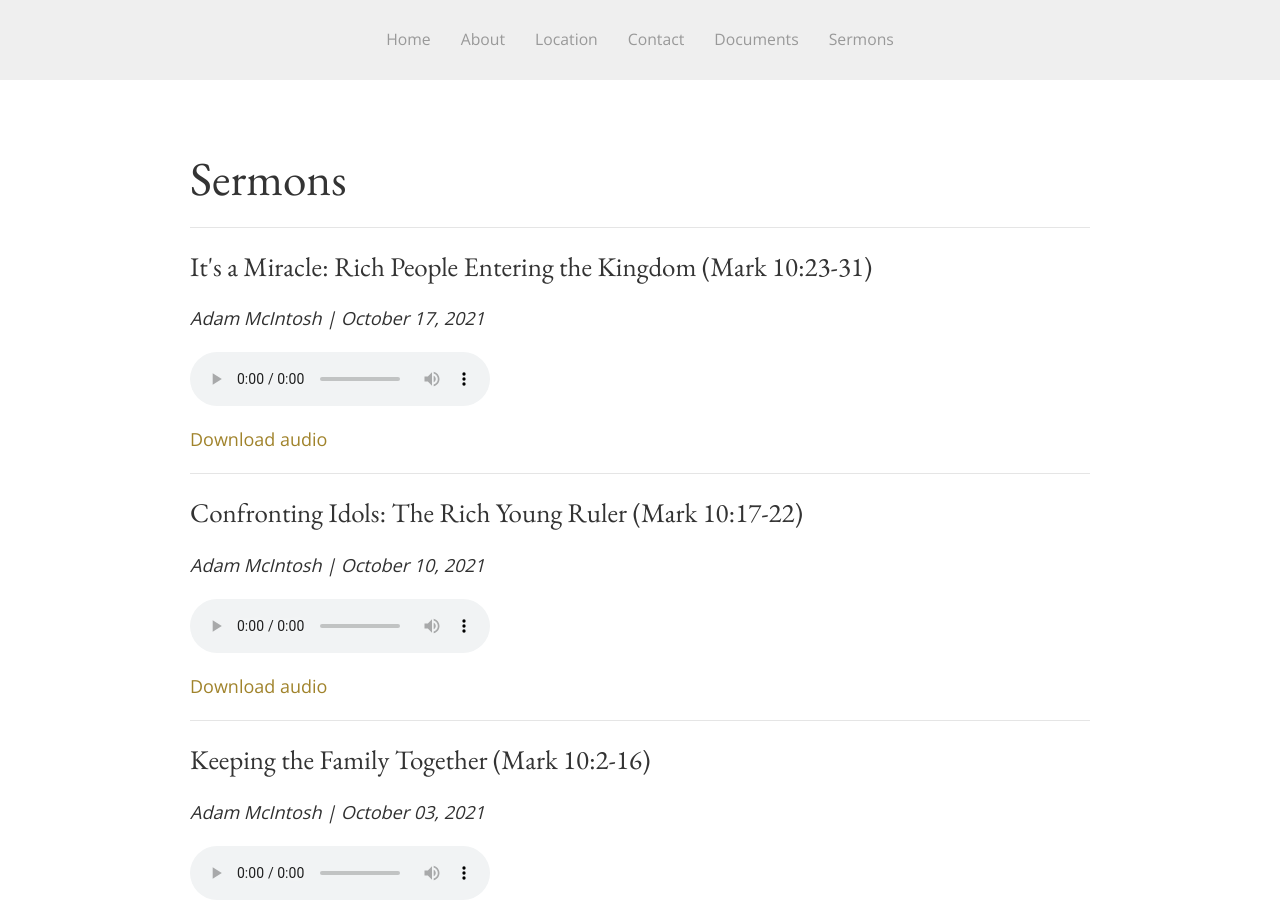
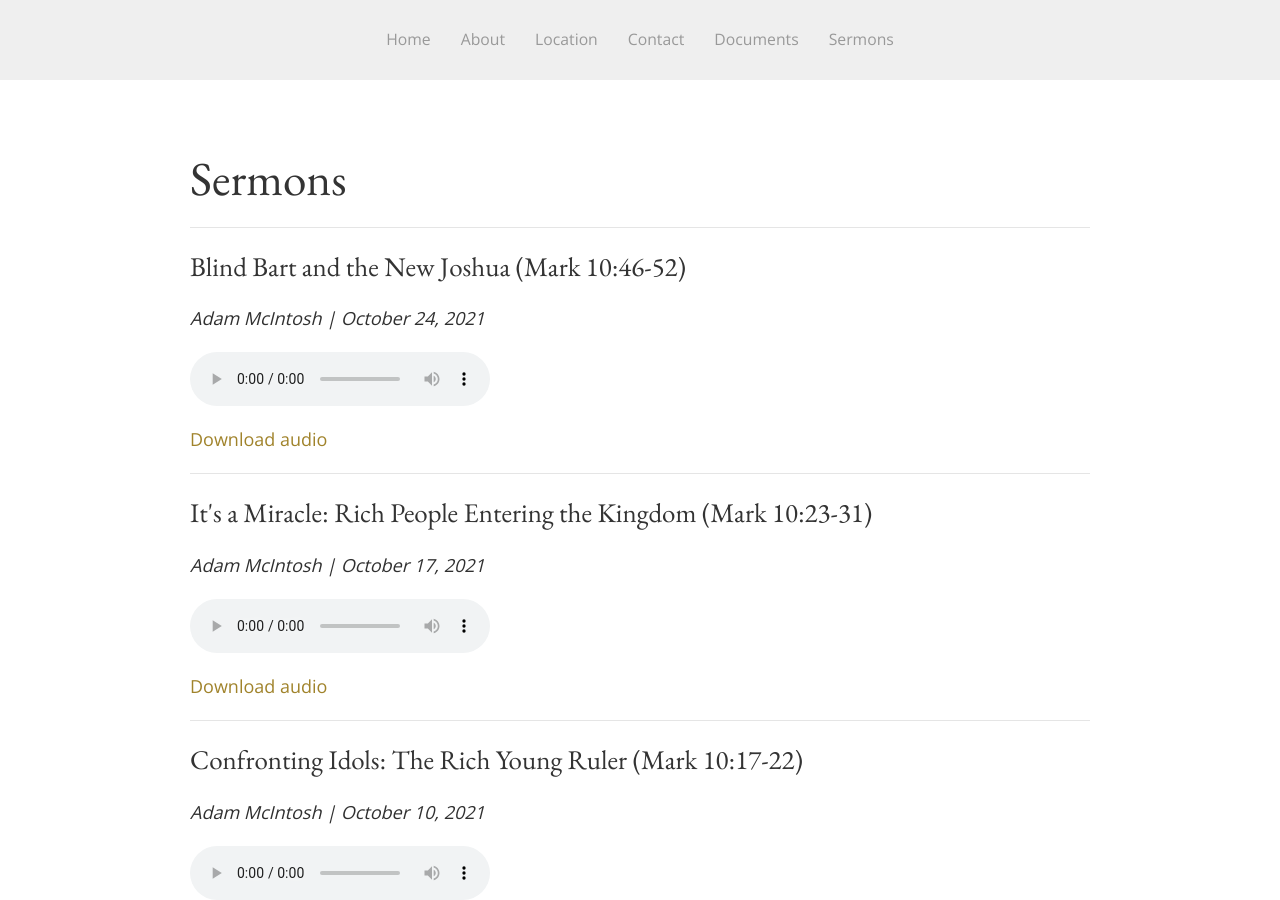
Before and after one commit to SaintDavidsChurch/website, a Jekyll site: the page built from sermons.html, in a window 1280 px wide and 900 px high. Built offline with Jekyll 4.4.1, drawn with Linux system fonts in a browser that asks for light colours.

Commit message:
Updated by InferCMS

```diff
--- a/_data/sermons.yml
+++ b/_data/sermons.yml
@@ -166,3 +166,7 @@
   date: '2021-10-17'
   preacher: Adam McIntosh
   audio_file: https://saintdavids.church/assets/sermons/2021/October/Adam-McIntosh_Oct17-2021_Mark10.23-31.mp3
+- title: Blind Bart and the New Joshua (Mark 10:46-52)
+  date: '2021-10-24'
+  preacher: Adam McIntosh
+  audio_file: https://saintdavids.church/assets/sermons/2021/October/Adam-McIntosh_Oct24-2021_Mark10.46-52.mp3
```
